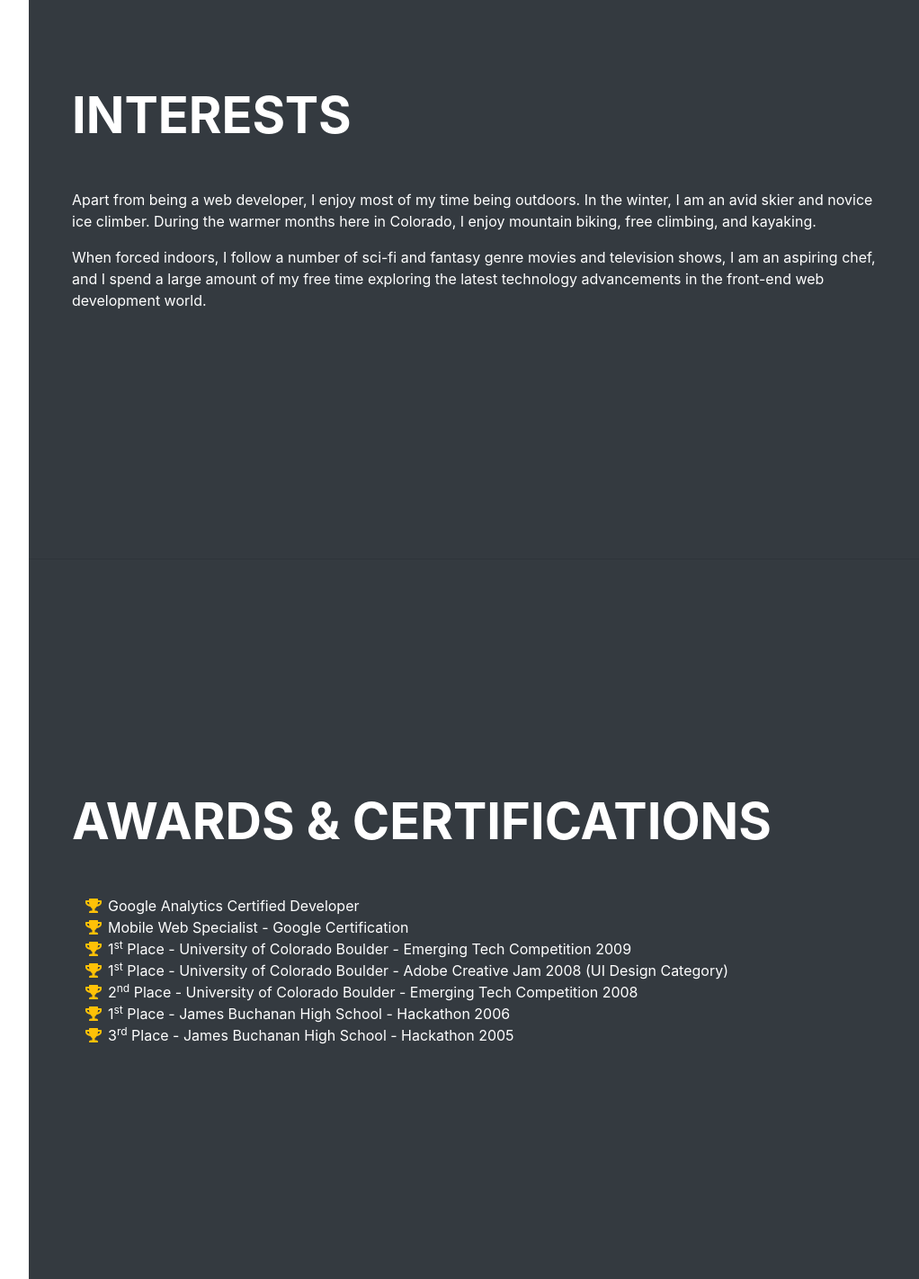
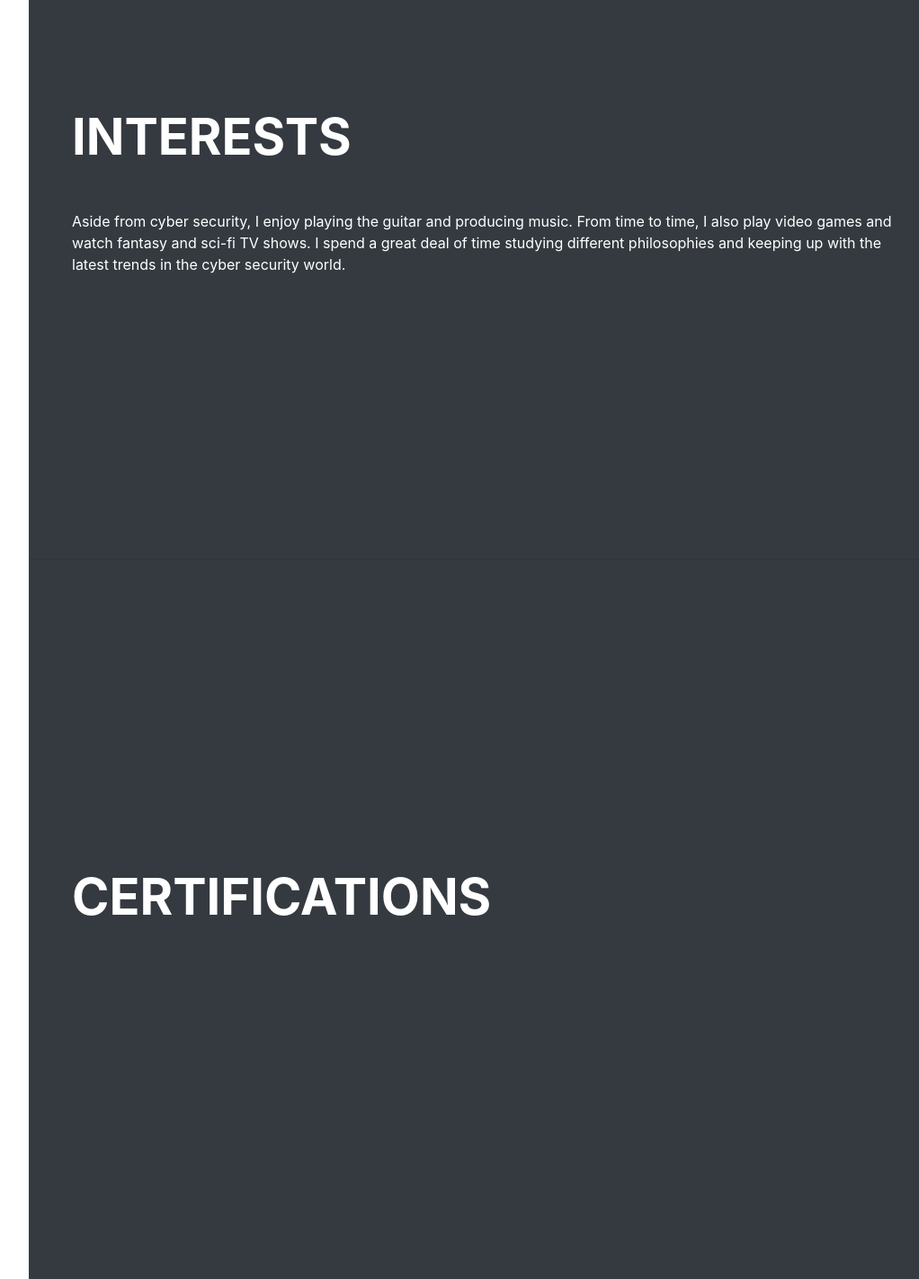
Before and after one commit to malcolmjefferson/E-Portfolio, a Django app: page /portfolio/ in a window 1280 px wide. Shown: the part 4400-5822 px from the top of the page at 90% size, without its empty margins (240-1262 px from the left). Run offline with Django 3.2, Linux system fonts and the light colour scheme; some libraries are stand-ins or nearby versions; some web fonts are replaced.

Commit message:
Added all static content. Added link to my weebly blog. Pretty much done

```diff
--- a/portfolio/templates/portfolio/index.html
+++ b/portfolio/templates/portfolio/index.html
@@ -30,7 +30,7 @@
       <a class="navbar-brand js-scroll-trigger" href="#page-top">
         <span class="d-block d-lg-none">Malcolm Jefferson</span>
         <span class="d-none d-lg-block">
-          <img class="img-fluid img-profile rounded-circle mx-auto mb-2" src="{% static 'portfolio/img/profile.jpg' %}" alt="">
+          <img class="img-fluid img-profile rounded-circle mx-auto mb-2" src="https://random-library.weebly.com/uploads/9/9/6/4/99641300/editor/fb-img-1457721969929.jpeg?1485834573" alt="Picture of me">
         </span>
       </a>
       <button class="navbar-toggler" type="button" data-toggle="collapse" data-target="#navbarSupportedContent" aria-controls="navbarSupportedContent" aria-expanded="false" aria-label="Toggle navigation">
@@ -54,7 +54,10 @@
             <a class="nav-link js-scroll-trigger" href="#interests">Interests</a>
           </li>
           <li class="nav-item">
-            <a class="nav-link js-scroll-trigger" href="#awards">Awards</a>
+            <a class="nav-link js-scroll-trigger" href="#certifications">Certifications</a>
+          </li>
+          <li class="nav-item">
+            <a class="nav-link js-scroll-trigger" href="https://random-library.weebly.com/" target="_blank">Blog</a>
           </li>
         </ul>
       </div>
@@ -67,7 +70,7 @@
           <h1 class="mb-0">Malcolm
             <span class="text-primary">Jefferson</span>
           </h1>
-          <div class="subheading mb-5">Cyber Security Intern · Huntsville,AL · (678) 662-0491 ·
+          <div class="subheading mb-5">Cyber Security Profesional · Huntsville,AL · (678) 662-0491 ·
             <a href="malcolmj0415@gmail.com">malcolmj0415@gmail.com</a>
           </div>
           <p class="lead mb-5">I am experienced in rapid prototyping and project management using the Agile framework. I leverage knowledge of network security, host security, and basic cyber security concepts to create tools and sandboxes. </p>
@@ -75,11 +78,11 @@
             <a href="https://www.instagram.com/mixed_l0gic15/">
               <i class="fab fa-instagram"></i>
             </a>
+            <a href="https://twitter.com/malcolmj1515?lang=en">
+              <i class="fab fa-twitter"></i>
+            </a>
             <a href="https://github.com/malcolmjefferson">
               <i class="fab fa-github"></i>
-            </a>
-            <a href="https://twitter.com/malcolmj1515?lang=en">
-              <i class="fab fa-twitter"></i>
             </a>
             <a href="https://www.linkedin.com/in/malcolm-jefferson-172a39159/">
               <i class="fab fa-linkedin-in"></i>
@@ -246,43 +249,16 @@
       <section class="resume-section p-3 p-lg-5 d-flex flex-column" id="interests">
         <div class="my-auto">
           <h2 class="mb-5">Interests</h2>
-          <p>Apart from being a web developer, I enjoy most of my time being outdoors. In the winter, I am an avid skier and novice ice climber. During the warmer months here in Colorado, I enjoy mountain biking, free climbing, and kayaking.</p>
-          <p class="mb-0">When forced indoors, I follow a number of sci-fi and fantasy genre movies and television shows, I am an aspiring chef, and I spend a large amount of my free time exploring the latest technology advancements in the front-end web development world.</p>
+        <p>Aside from cyber security, I enjoy playing the guitar and producing music. From time to time, I also play video games and watch fantasy and sci-fi TV shows. I spend a great deal of time studying different philosophies and keeping up with the latest trends in the cyber security world.</p>
         </div>
       </section>
 
       <hr class="m-0">
 
-      <section class="resume-section p-3 p-lg-5 d-flex flex-column" id="awards">
+      <section class="resume-section p-3 p-lg-5 d-flex flex-column" id="certifications">
         <div class="my-auto">
-          <h2 class="mb-5">Awards &amp; Certifications</h2>
+          <h2 class="mb-5">Certifications</h2>
           <ul class="fa-ul mb-0">
-            <li>
-              <i class="fa-li fa fa-trophy text-warning"></i>
-              Google Analytics Certified Developer</li>
-            <li>
-              <i class="fa-li fa fa-trophy text-warning"></i>
-              Mobile Web Specialist - Google Certification</li>
-            <li>
-              <i class="fa-li fa fa-trophy text-warning"></i>
-              1<sup>st</sup>
-              Place - University of Colorado Boulder - Emerging Tech Competition 2009</li>
-            <li>
-              <i class="fa-li fa fa-trophy text-warning"></i>
-              1<sup>st</sup>
-              Place - University of Colorado Boulder - Adobe Creative Jam 2008 (UI Design Category)</li>
-            <li>
-              <i class="fa-li fa fa-trophy text-warning"></i>
-              2<sup>nd</sup>
-              Place - University of Colorado Boulder - Emerging Tech Competition 2008</li>
-            <li>
-              <i class="fa-li fa fa-trophy text-warning"></i>
-              1<sup>st</sup>
-              Place - James Buchanan High School - Hackathon 2006</li>
-            <li>
-              <i class="fa-li fa fa-trophy text-warning"></i>
-              3<sup>rd</sup>
-              Place - James Buchanan High School - Hackathon 2005</li>
           </ul>
         </div>
       </section>
```
Also changed, not shown: 11 other files.
